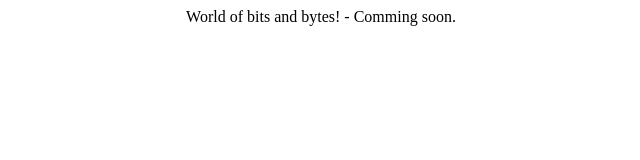
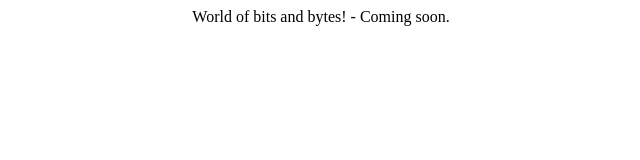
Before and after one commit to KINGP1N/KINGP1N.github.io, a plain HTML site: page index.html in a window 1280 px wide. Shown: the full height of the page, 319-959 px from the left. Drawn offline with Linux system fonts and the light colour scheme.

Commit message:
under construction message

```diff
--- a/index.html
+++ b/index.html
@@ -1,5 +1,5 @@
 <html>
 <body>
-<center>World of bits and bytes! - Comming soon.</center>
+<center>World of bits and bytes! - Coming soon.</center>
 </body>
 </html>
```
